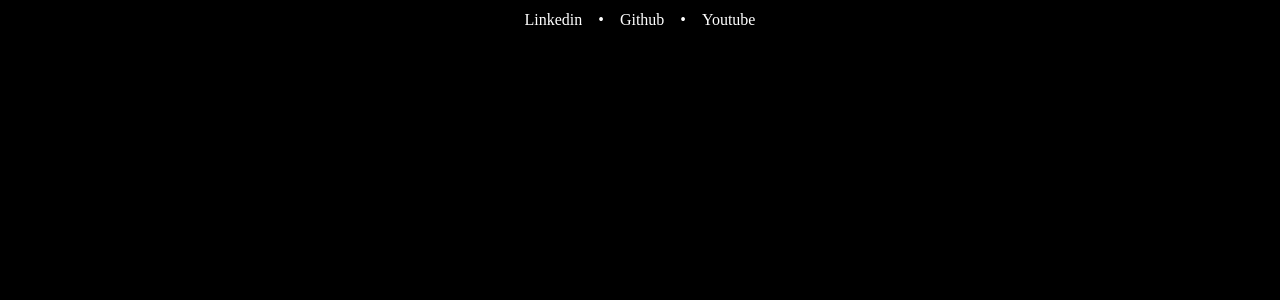
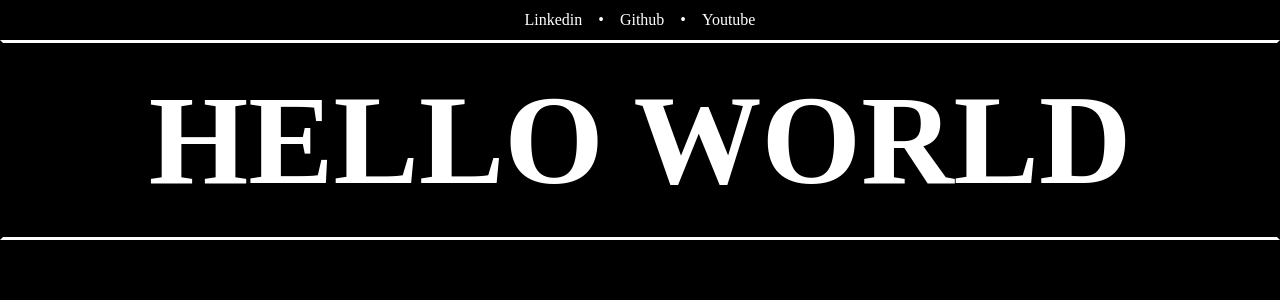
Before and after one commit to fabioborges-jr/blog-web-angular, an Angular app: page / in a window 1280 px wide. Shown: the top 300 px of the page. Built offline with nearby package versions, Linux system fonts and the light colour scheme.

Commit message:
:sparkles: feat: TitleBanner component finished

```diff
--- a/src/app/app.component.html
+++ b/src/app/app.component.html
@@ -1,4 +1,5 @@
 <main>
   <Heading></Heading>
+  <TitleBanner></TitleBanner>
 </main>
 <router-outlet />
--- a/src/app/app.component.ts
+++ b/src/app/app.component.ts
@@ -1,11 +1,12 @@
 import { Component } from '@angular/core';
 import { RouterOutlet } from '@angular/router';
 import { HeadingComponent } from './src/components/heading/heading.component';
+import { TitleBannerComponent } from './src/components/title-banner/title-banner.component';
 
 @Component({
   selector: 'app-root',
   standalone: true,
-  imports: [RouterOutlet, HeadingComponent],
+  imports: [RouterOutlet, HeadingComponent, TitleBannerComponent],
   templateUrl: './app.component.html',
   styleUrl: './app.component.scss'
 })
--- a/src/app/src/components/title-banner/title-banner.component.html
+++ b/src/app/src/components/title-banner/title-banner.component.html
@@ -1 +1,3 @@
-<p>title-banner works!</p>
+<div>
+    <h1>HELLO WORLD</h1>
+</div>
--- a/src/app/src/components/title-banner/title-banner.component.ts
+++ b/src/app/src/components/title-banner/title-banner.component.ts
@@ -1,7 +1,7 @@
 import { Component } from '@angular/core';
 
 @Component({
-  selector: 'app-title-banner',
+  selector: 'TitleBanner',
   standalone: true,
   imports: [],
   templateUrl: './title-banner.component.html',
```
